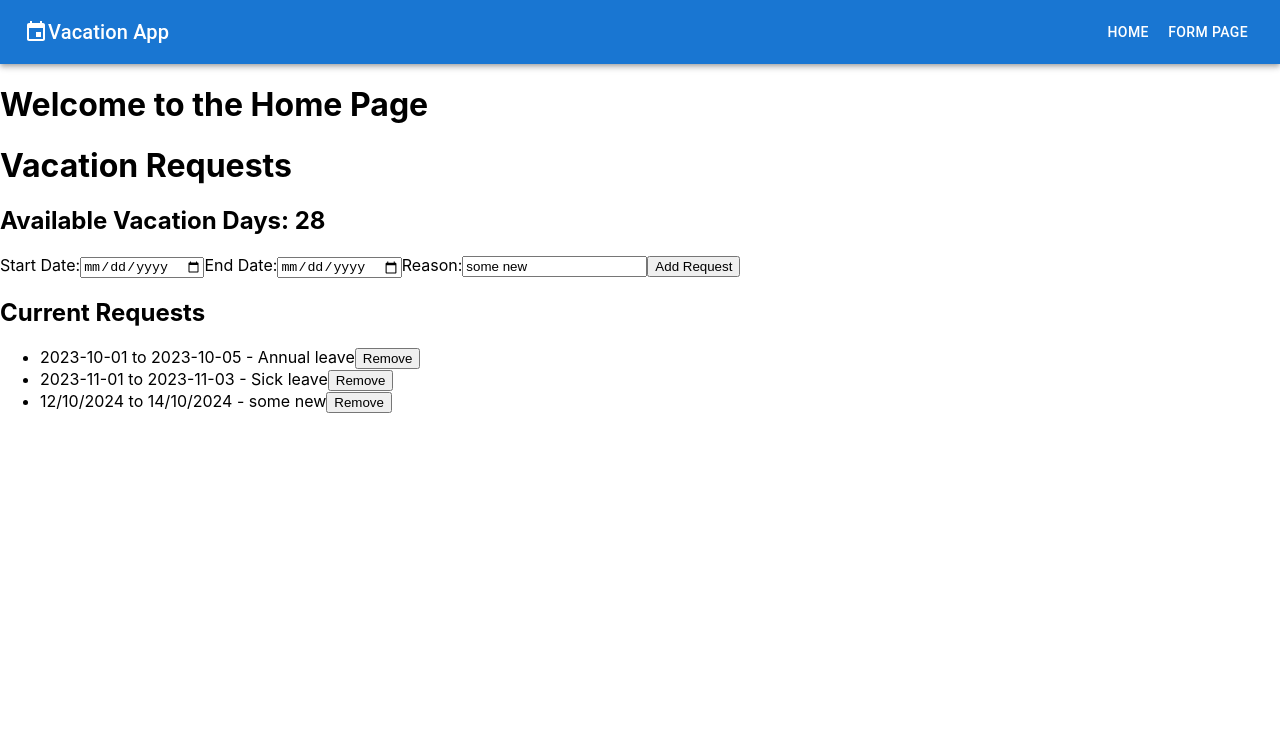
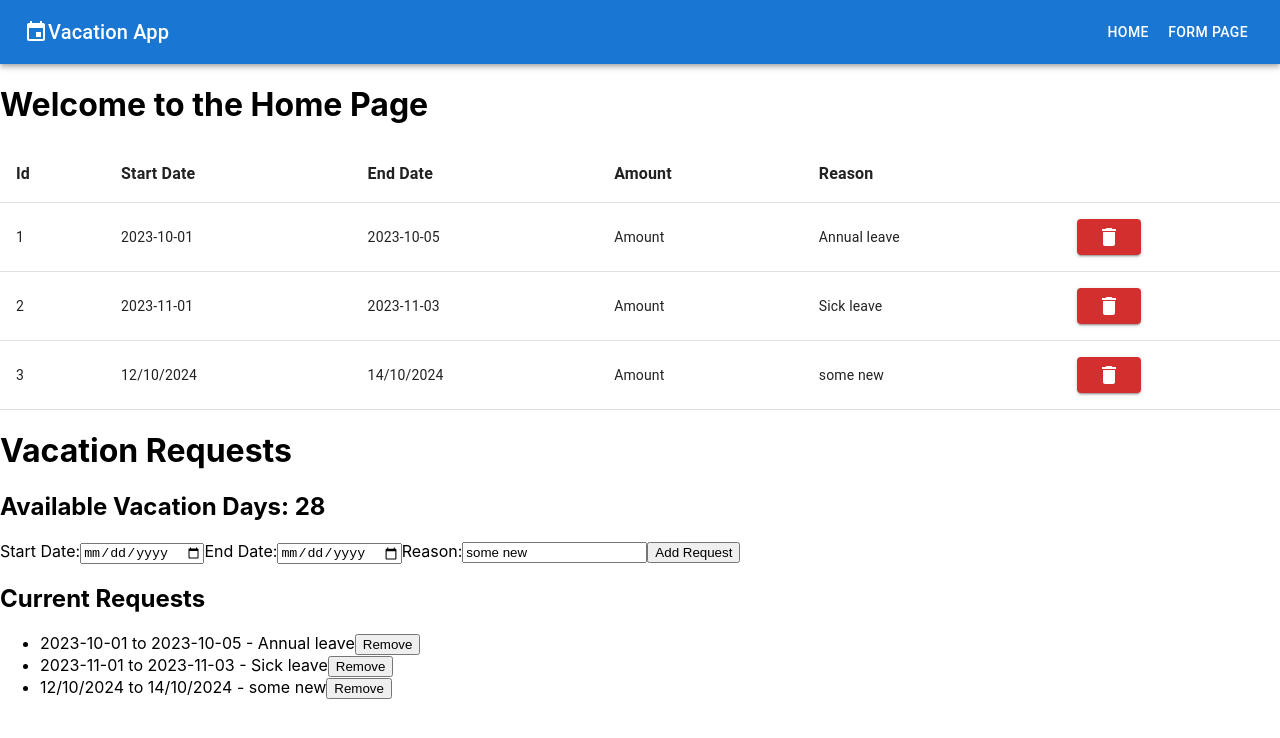
Before and after one commit to arrtych/vacation-form, a React (Create React App) app: page / in a window 1280 px wide. Shown: the top 738 px of the page. Built offline with nearby package versions, Linux system fonts and the light colour scheme; data requests are answered from the project's data file.

Commit message:
RequestsList table

```diff
--- /dev/null
+++ b/src/components/RequestsList/RequestsList.tsx
@@ -0,0 +1,80 @@
+// VacationRequestsList.tsx
+import React, { useContext } from "react";
+import {
+  Button,
+  Table,
+  TableBody,
+  TableCell,
+  TableContainer,
+  TableHead,
+  TableRow,
+} from "@mui/material";
+import DeleteIcon from "@mui/icons-material/Delete";
+import { VacationContext } from "../../context/VacationContext";
+
+const RequestsList: React.FC = () => {
+  const { vacationRequests, deleteVacationRequest } =
+    useContext(VacationContext);
+  const tableHeaders = ["Id", "Start Date", "End Date", "Amount", "Reason", ""];
+
+  const handleRemoveRequest = async (id: number) => {
+    try {
+      await deleteVacationRequest(id);
+    } catch (error) {
+      console.error("Error removing vacation request:", error);
+    }
+  };
+
+  return (
+    <>
+      <TableContainer>
+        <Table aria-label="request table" className="request-table">
+          <TableHead>
+            <TableRow>
+              {tableHeaders.map((header, idx) => (
+                <TableCell
+                  key={`${header}-${idx}`}
+                  sx={{ fontWeight: "bold", fontSize: "1rem" }}
+                >
+                  {header}
+                </TableCell>
+              ))}
+            </TableRow>
+          </TableHead>
+          <TableBody>
+            {vacationRequests.map((request, idx) => (
+              <TableRow
+                key={request.id}
+                sx={{
+                  "&:hover": {
+                    backgroundColor: "#f5f5f5",
+                    // cursor: "pointer",
+                  },
+                }}
+              >
+                <TableCell key={idx}>{request.id}</TableCell>
+                <TableCell key={idx}>{request.startDate}</TableCell>
+                <TableCell>{request.endDate}</TableCell>
+                {/* todo: calculate amount */}
+                <TableCell>Amount</TableCell>
+                <TableCell>{request.reason}</TableCell>
+                <TableCell>
+                  <Button
+                    type="submit"
+                    variant="contained"
+                    color="error"
+                    onClick={() => handleRemoveRequest(request.id)}
+                  >
+                    <DeleteIcon />
+                  </Button>
+                </TableCell>
+              </TableRow>
+            ))}
+          </TableBody>
+        </Table>
+      </TableContainer>
+    </>
+  );
+};
+
+export default RequestsList;
--- a/src/pages/Home.tsx
+++ b/src/pages/Home.tsx
@@ -1,12 +1,13 @@
 import React from "react";
-import VacationRequestsList from "../components/VacationRequestsList/VacationRequestsList";
+import RequestsList from "../components/RequestsList/RequestsList";
 import ExampleComponent from "../components/ExampleComponent";
 
 const Home: React.FC = () => {
   return (
     <div>
       <h1>Welcome to the Home Page</h1>
-      {/* <VacationRequestsList /> */}
+
+      <RequestsList />
       <ExampleComponent />
     </div>
   );
```
Also changed, not shown: src/components/VacationRequestsList/VacationRequestsList.tsx (deleted, +0 -28 lines), src/components/RequestsList/RequestsList.module.css (added).
